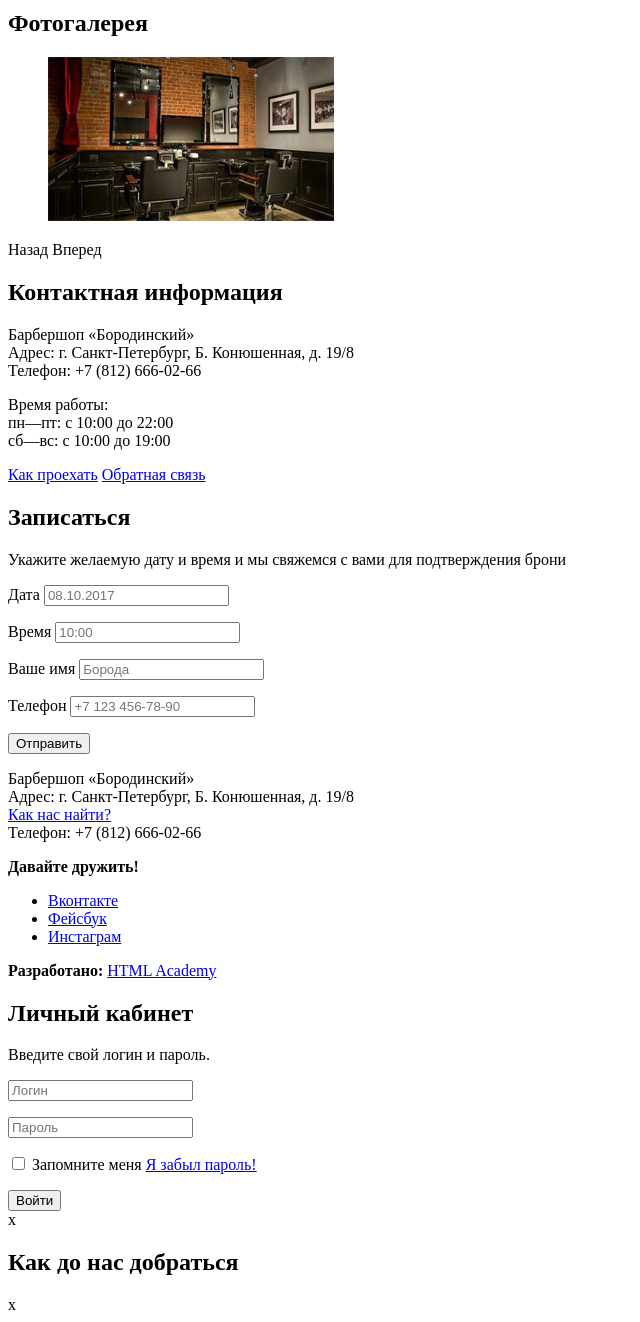
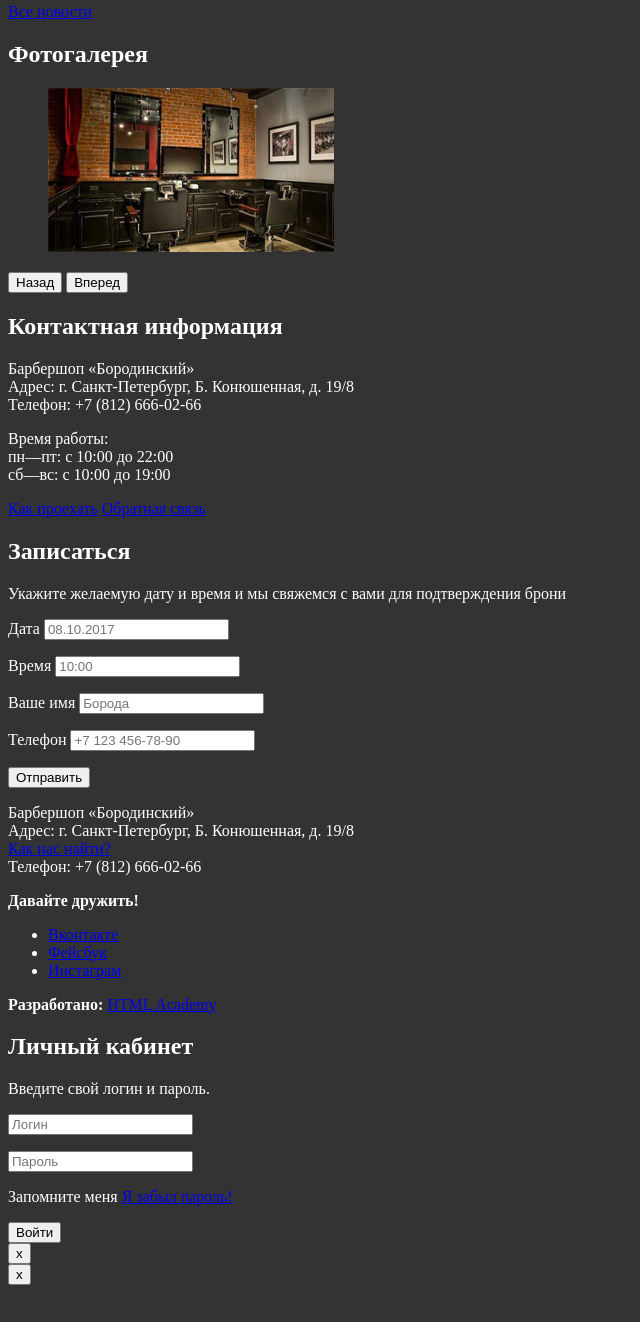
Before and after one commit to olik21/barbeshop, a plain HTML site: page index.html in a window 1280 px wide. Shown: the part 737-2059 px from the top of the page, without its empty margins (0-640 px from the left). After the commit the page ends 2030 px from the top, so only its background shows below. Drawn offline with Linux system fonts and the light colour scheme.

Commit message:
add style

```diff
--- a/index.html
+++ b/index.html
@@ -3,6 +3,7 @@
   <head>
     <meta charset="utf-8">
     <title>Барбершоп «Бородинский»</title>
+    <link href="style.css" rel="stylesheet">
 
   </head>
   <body>
@@ -11,7 +12,7 @@
 
         <nav class="main-navigation">
 
-         <a class="main-header-logo"><img src="images/logo-main.png" width="368" height="153" alt="Логотоип магазина Барбешоп"/></a>
+         <a class="main-header-logo"><img src="images/logo-main.svg" width="368" height="153" alt="Логотоип магазина Барбешоп"/></a>
 
 
           <ul class="site-navigation"">
@@ -53,6 +54,7 @@
 
           </section>
 
+        <div class="index-colums">
           <section class="news">
 
             <h2>Новости</h2>
@@ -75,10 +77,13 @@
             <figure class="gallery-content">
               <a href="#"><img src="images/studio.jpg" width="286" height="164" alt="Интерьер"></a>
             </figure>
-            <span class="button gallery-button gallery-button-back">Назад</span>
-            <span class="button gallery-button gallery-button-next">Вперед</span>
+            <button class="button gallery-button gallery-button-back">Назад</button>
+            <button class="button gallery-button gallery-button-next">Вперед</button>
           </section>
 
+          </div>
+
+         <div class="index-colums">
           <section class="contacts">
             <h2>Контактная информация</h2>
             <p>
@@ -118,7 +123,7 @@
               <button class="button" type="submit">Отправить</button>
             </form>
           </section>
-
+      </div>
         </main>
 
         <footer class="main-footer">
@@ -159,12 +164,12 @@
             </p>
             <button class="button" type="submit">Войти</button>
           </form>
-          <span class="modal-close">x</span>
+          <button class="modal-close">x</button>
         </section>
 
         <section class="modal modal-map">
           <h2 class="visually-hidden">Как до нас добраться</h2>
-          <span class="modal-close">x</span>
+          <button class="modal-close">x</button>
         </section>
   </body>
 </html>
--- /dev/null
+++ b/style.css
@@ -0,0 +1,10 @@
+html{
+	background: #333;
+	color:#fff;
+}
+button{
+	cursor: pointer;
+}
+.visually-hidden{
+	display: none;
+}
```
